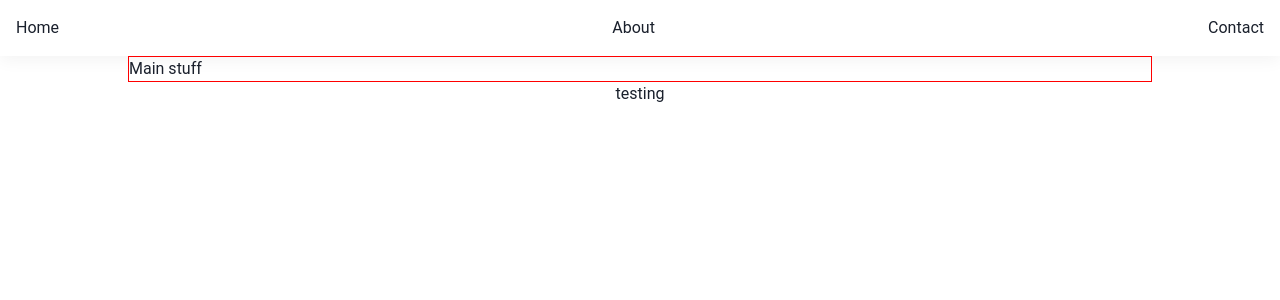
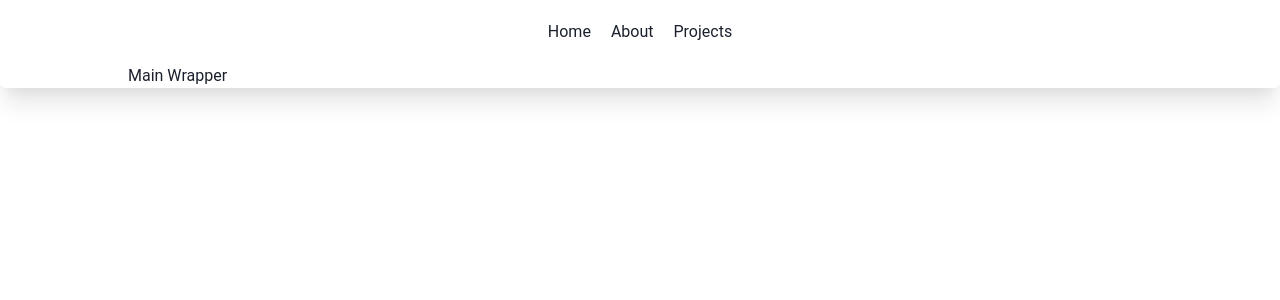
Before and after one commit to TidalSana/portfolio, a Next.js app: page / in a window 1280 px wide. Shown: the top 300 px of the page. Built offline with nearby package versions, Linux system fonts and the light colour scheme.

Commit message:
adding initial chakra stuff

```diff
--- a/components/MainWrapper.tsx
+++ b/components/MainWrapper.tsx
@@ -1,15 +1,10 @@
-import styled from '@emotion/styled';
+import { Flex } from '@chakra-ui/react';
 
 interface MainProps {}
 
-const MainWrapper = styled.div`
-  display: flex;
-  width: 80%;
-  border: 1px solid red;
-`;
-
 const Main: React.FC<MainProps> = () => {
-  return <MainWrapper>Main stuff</MainWrapper>;
+  return (
+    <Flex width="80%">Main Wrapper</Flex>);
 };
 
 export default Main;
--- a/components/Navigation.tsx
+++ b/components/Navigation.tsx
@@ -1,29 +1,38 @@
-import styled from '@emotion/styled';
-import BoxShadows from '../styles/BoxShadows';
+import { ChevronDownIcon } from '@chakra-ui/icons';
+import {
+  Button,
+  Flex,
+  HStack,
+  Menu, MenuButton, MenuItem, MenuList,
+} from '@chakra-ui/react';
 
-interface NavigationProps {
-  onClick?: () => void;
+interface NavigationProps {}
+
+enum NavItems {
+  home = 'Home',
+  about = 'About',
+  projects = 'Projects',
 }
 
-const NavigationWrapper = styled.div`
-  display: flex;
-  justify-content: space-between;
-  align-items: center;
-  width: 100%;
-  box-shadow: ${BoxShadows.Standard};
-`;
-
-const NavItems = styled.div`
-  margin: 1em;
-`;
-
-const Navigation: React.FC<NavigationProps> = ({ onClick }) => {
+const Navigation: React.FC<NavigationProps> = () => {
   return (
-    <NavigationWrapper onClick={onClick}>
-      <NavItems>Home</NavItems>
-      <NavItems>About</NavItems>
-      <NavItems>Contact</NavItems>
-    </NavigationWrapper>
+    // <Menu>
+    //   <MenuButton as={Button} rightIcon={<ChevronDownIcon />}>
+    //     Menu
+    //   </MenuButton>
+    //   <MenuList>
+    //     <MenuItem>Home</MenuItem>
+    //     <MenuItem>About</MenuItem>
+    //     <MenuItem>Projects</MenuItem>
+    //   </MenuList>
+    // </Menu>
+    <Flex width="100" justifyContent="space-between" align="center" py="5" px="6">
+      <HStack as="nav" spacing="5">
+        {Object.values(NavItems).map((li, i) => (
+          <Flex key={i}>{li}</Flex>
+        ))}
+      </HStack>
+    </Flex>
   );
 };
 
--- a/package.json
+++ b/package.json
@@ -9,6 +9,7 @@
     "lint": "next lint"
   },
   "dependencies": {
+    "@chakra-ui/icons": "^2.0.15",
     "@chakra-ui/react": "^2.4.4",
     "@emotion/react": "^11.10.5",
     "@emotion/styled": "^11.10.5",
--- a/pages/_document.tsx
+++ b/pages/_document.tsx
@@ -5,7 +5,7 @@ import NextDocument, {
 import theme from '../styles/theme';
 
 export default class Document extends NextDocument {
-  render() {
+  static render() {
     return (
       <Html lang="en">
         <Head />
--- a/pages/head.tsx
+++ b/pages/head.tsx
@@ -5,5 +5,5 @@ export default function Head() {
       <meta content="width=device-width, initial-scale=1" name="viewport" />
       <link rel="icon" href="/favicon.ico" />
     </>
-  )
+  );
 }
--- a/pages/index.tsx
+++ b/pages/index.tsx
@@ -1,26 +1,21 @@
 import type { NextPage } from 'next';
-import styled from '@emotion/styled';
+import {
+  Flex, useColorMode,
+} from '@chakra-ui/react';
+import React from 'react';
 import Navigation from '../components/Navigation';
 import MainWrapper from '../components/MainWrapper';
-import { useColorMode } from '@chakra-ui/react';
-
-const Container = styled.div`
-  display: flex;
-  justify-content: center;
-  align-items: center;
-  flex-direction: column;
-  width: 100%;
-`;
 
 const Home: NextPage = () => {
-  const { colorMode, toggleColorMode } = useColorMode();
+  /** ChakraUI */
+  const { toggleColorMode } = useColorMode();
 
+  /** Render */
   return (
-    <Container>
+    <Flex boxShadow="xl" rounded="md" align="center" justifyContent="center" flexDirection="column" width="100%">
       <Navigation />
       <MainWrapper />
-      <button onClick={toggleColorMode}>testing</button>
-    </Container>
+    </Flex>
   );
 };
 
--- a/pages/layout.tsx
+++ b/pages/layout.tsx
@@ -5,8 +5,7 @@ export default function RootLayout({
 }) {
   return (
     <html>
-      <head />
       <body>{children}</body>
     </html>
-  )
+  );
 }
--- a/styles/BoxShadows.ts
+++ /dev/null
@@ -1,9 +0,0 @@
-const BoxShadows = {
-  Darker: '0px 4px 16px rgba(0, 0, 0, 0.1)',
-  Hard: '0px 4px 8px rgba(0, 0, 0, 0.1)',
-  Standard: '0px 4px 16px rgba(0, 0, 0, 0.05)',
-  Light: '0px 4px 32px rgba(0, 0, 0, 0.02)',
-  UpDrop: '0px -4px 16px rgba(0, 0, 0, 0.05)',
-};
-
-export default BoxShadows;
--- a/styles/theme.ts
+++ b/styles/theme.ts
@@ -10,8 +10,8 @@ const theme = extendTheme({
   colors: {
     brand: {
       main: '#281d33',
-      accent: '##8a7c8e',
-      accentShade: '#fbf9fa',
+      lightAccent: '#8a7c8e',
+      lightAccentShade: '#fbf9fa',
       darkAccent: '#b33e69',
       darkAccentShade: '#281d33',
     },
@@ -20,14 +20,6 @@ const theme = extendTheme({
     heading: '"Roboto Condensed", sans-serif',
     body: '"Roboto", sans-serif',
   },
-  // styles: {
-  //   global: {
-  //     body: {
-  //       bg: 'brand.main',
-  //       color: 'white',
-  //     },
-  //   },
-  // },
 });
 
 export default theme;
```
Also changed, not shown: 1 other file (tests, documents, lock files or other folders).
